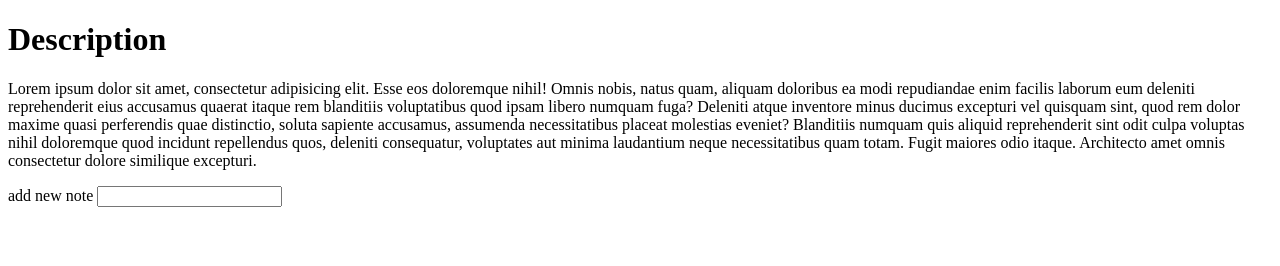
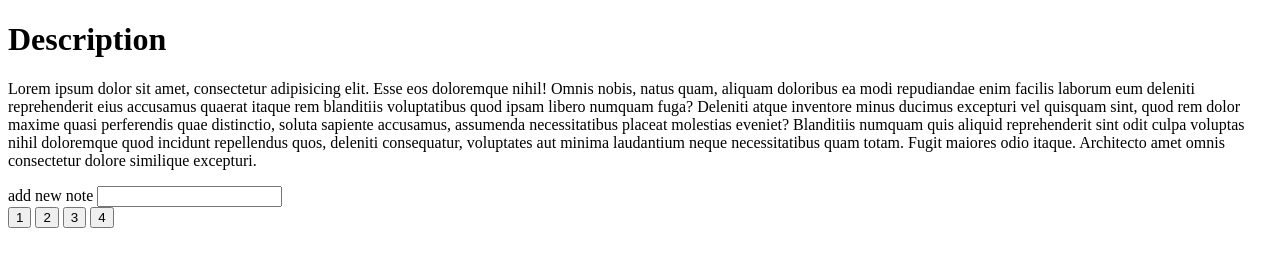
Before and after one commit to sajad-sudo/git-course, a plain HTML site: page index.html in a window 1280 px wide. Drawn offline with Linux system fonts and the light colour scheme.

Commit message:
add button

```diff
--- a/index.html
+++ b/index.html
@@ -20,9 +20,13 @@
             minima laudantium neque necessitatibus quam totam. Fugit maiores
             odio itaque. Architecto amet omnis consectetur dolore similique
             excepturi.</p>
-            <form>
-                <label for="#text">add new note </label>
-                <input type="text" id="text">
-            </form>
+        <form>
+            <label for="#text">add new note </label>
+            <input type="text" id="text">
+        </form>
+        <button>1</button>
+        <button>2</button>
+        <button>3</button>
+        <button>4</button>
     </body>
 </html>
```
